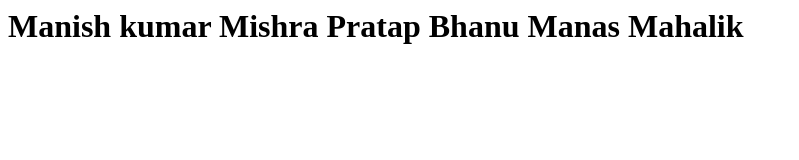
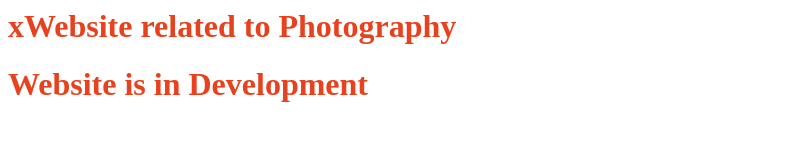
Before and after one commit to manish650/mpicturography, a plain HTML site: page index.html in a window 1280 px wide. Shown: the whole page, without its empty margins (0-799 px from the left). Drawn offline with Linux system fonts and the light colour scheme.

Commit message:
testing message

```diff
--- a/index.html
+++ b/index.html
@@ -1,7 +1,9 @@
 <html>
-  <h1>
-Manish kumar Mishra
-Pratap Bhanu
-Manas Mahalik
-  </h1>
- </html>
+  <head>
+    <title>Photography and Photoediting</title>
+  </head>
+  <body style="color: #E7411D;">
+    <div><h1>xWebsite related to Photography</h1></div>
+    <h1>Website is in Development</h1>
+  </body>
+  </html>
```
